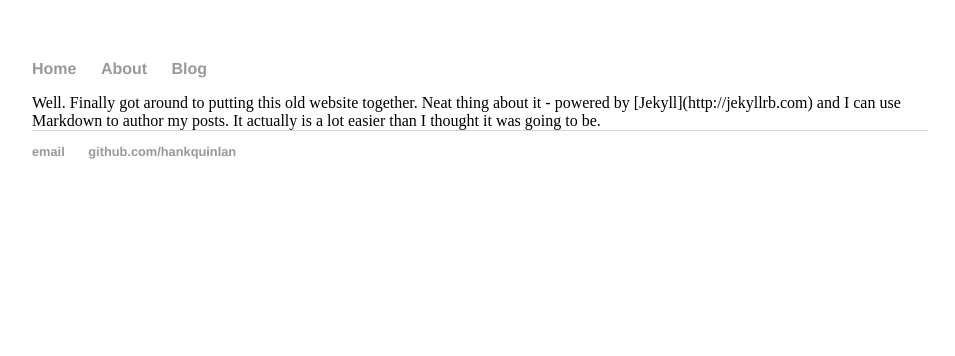
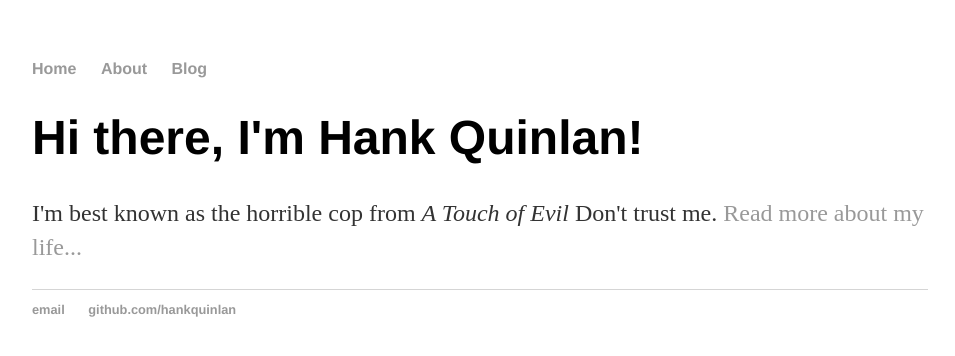
Before and after one commit to bertciccone/bertciccone.github.io, a Jekyll site: the page built from about/index.html, in a window 1280 px wide. Shown: the top 356 px of the page, without its empty margins (160-1115 px from the left). Built offline with Jekyll 4.4.1, drawn with Linux system fonts in a browser that asks for light colours.

Commit message:
Update index.html
Replace initial content.

```diff
--- a/about/index.html
+++ b/about/index.html
@@ -3,4 +3,7 @@
 title: About Hank Quinlan
 ---
 
-Well. Finally got around to putting this old website together. Neat thing about it - powered by [Jekyll](http://jekyllrb.com) and I can use Markdown to author my posts. It actually is a lot easier than I thought it was going to be.
+<div class="blurb">
+	<h1>Hi there, I'm Hank Quinlan!</h1>
+	<p>I'm best known as the horrible cop from <em>A Touch of Evil</em> Don't trust me. <a href="/about">Read more about my life...</a></p>
+</div><!-- /.blurb -->
```
